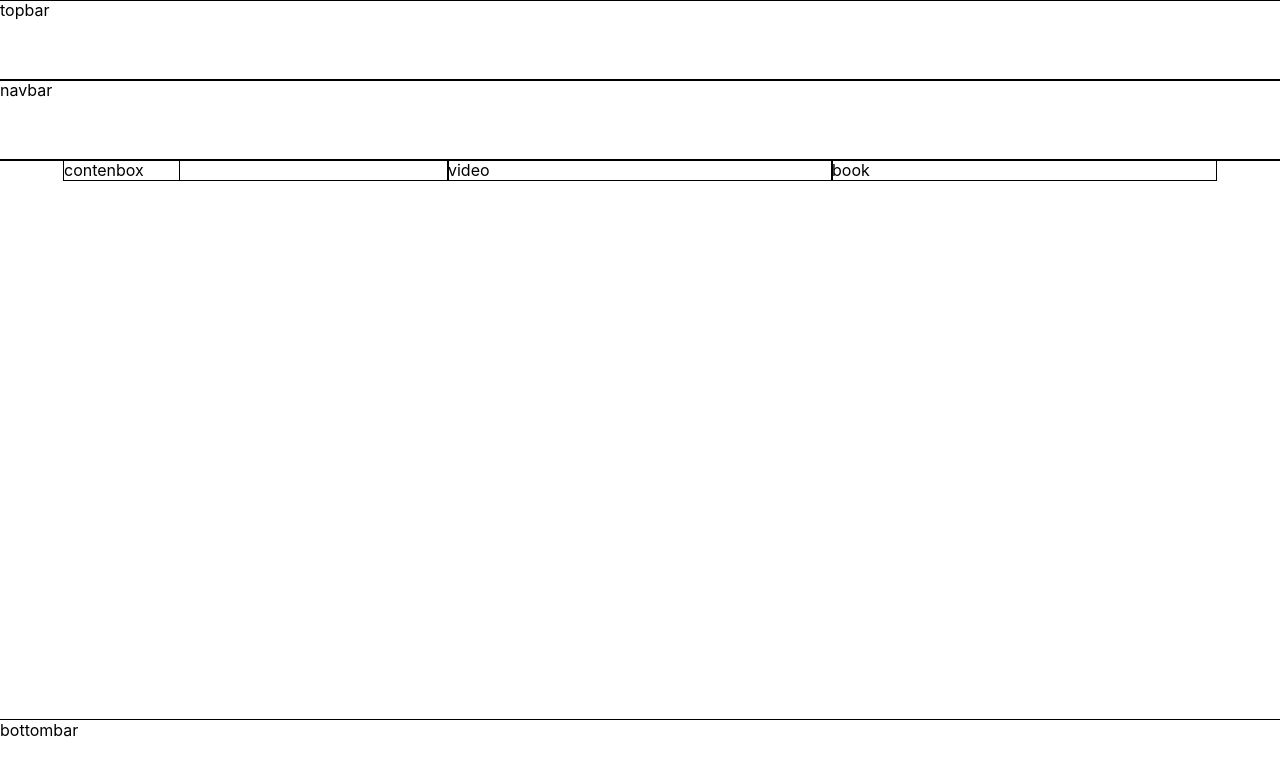
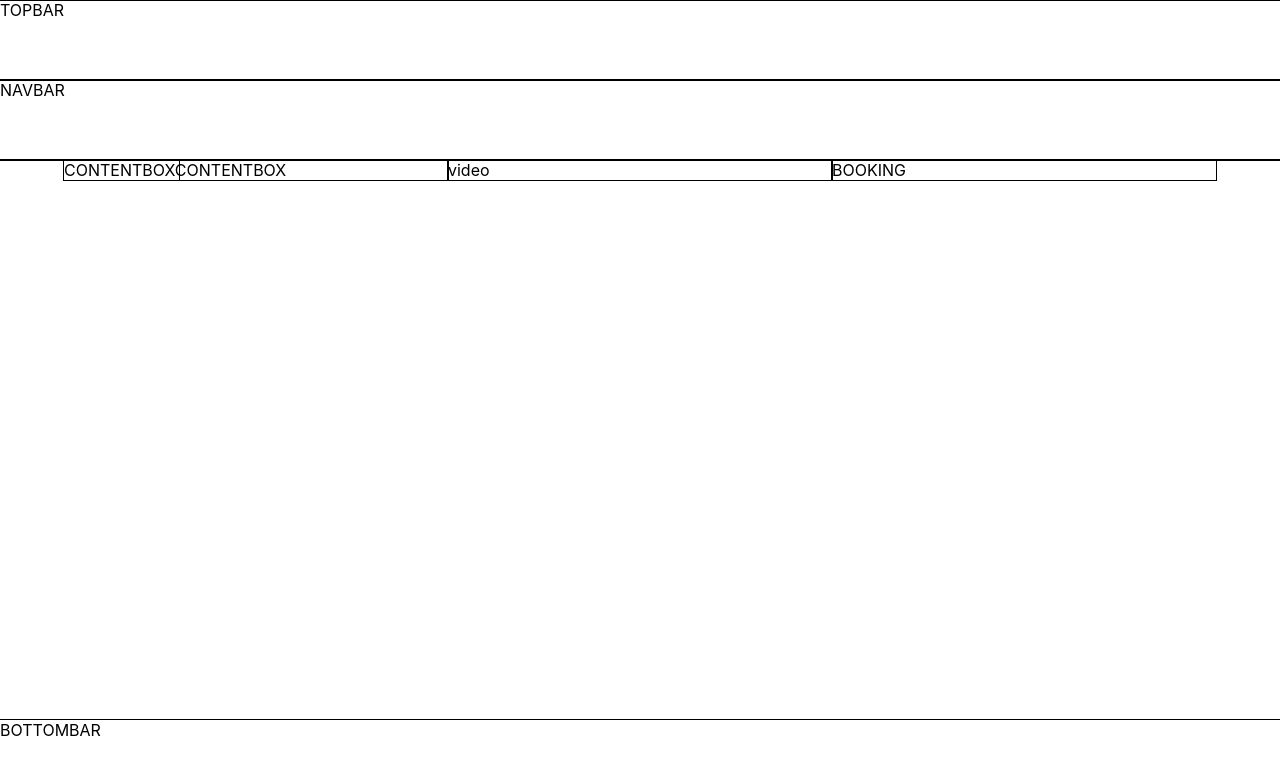
Before and after one commit to leobennett85/MMSalonV3, a React (Vite) app in the folder mmsalonv3/: page / in a window 1280 px wide. Shown: the top 776 px of the page. Built offline with nearby package versions, Linux system fonts and the light colour scheme.

Commit message:
Created Site Structure Components

```diff
--- a/mmsalonv3/src/components/Booking.jsx
+++ b/mmsalonv3/src/components/Booking.jsx
@@ -1,7 +1,9 @@
 const Booking = () => {
-    <>
-        BOOKING
-    </>
+    return (
+        <>
+            BOOKING
+        </>
+    )
 }
 
 export default Booking;
--- a/mmsalonv3/src/components/BottomBar.jsx
+++ b/mmsalonv3/src/components/BottomBar.jsx
@@ -0,0 +1,9 @@
+const BottomBar = () => {
+    return (
+        <>
+            BOTTOMBAR
+        </>
+        )
+}
+
+export default BottomBar;
--- a/mmsalonv3/src/components/ContentBox.jsx
+++ b/mmsalonv3/src/components/ContentBox.jsx
@@ -1,7 +1,9 @@
 const ContentBox = () => {
-    <>
-        CONTENTBOX
-    </>
+    return (
+        <>
+            CONTENTBOX
+        </>
+    )
 }
 
 export default ContentBox;
--- a/mmsalonv3/src/components/NavBar.jsx
+++ b/mmsalonv3/src/components/NavBar.jsx
@@ -1,7 +1,9 @@
 const NavBar = () => {
-    <>
-        NAVBAR
-    </>
+    return (
+        <>
+            NAVBAR
+        </>
+    )
 }
 
 export default NavBar;
--- a/mmsalonv3/src/components/TopBar.jsx
+++ b/mmsalonv3/src/components/TopBar.jsx
@@ -1,7 +1,9 @@
 const TopBar = () => {
-    <>
-        TOPBAR
-    </>
+    return (
+        <>
+            TOPBAR
+        </>
+    )
 }
 
 export default TopBar;
--- a/mmsalonv3/src/pages/Home.jsx
+++ b/mmsalonv3/src/pages/Home.jsx
@@ -1,5 +1,9 @@
-import './SiteStructure.css';
-
+import './SiteStructure.css'
+import Booking from '../components/Booking'
+import BottomBar from '../components/BottomBar'
+import ContentBox from '../components/ContentBox'
+import NavBar from '../components/NavBar'
+import TopBar from '../components/TopBar'
 
 const Home = () => {
 
@@ -7,29 +11,30 @@ const Home = () => {
       <>
         <div id="home-wrap">
           <div id="topbar-wrap">
-              topbar
+              <TopBar />
           </div>
 
           <div id="navbar-wrap">
-            navbar
+            <NavBar />
           </div>
 
           <div id="content-wrap">
               <div id="colA-Booking-wrap">
                   <div id="contentBox-wrap">
-                    contenbox
+                    <ContentBox />
+                    <ContentBox />
                   </div>
               </div>
               <div id="colB-Booking-wrap">
                 video
               </div>
               <div id="colC-Booking-wrap">
-                book
+                <Booking />
               </div>
           </div>
 
           <div id="bottombar-wrap">
-              bottombar
+              <BottomBar />
           </div>
         </div>
       </>
```
